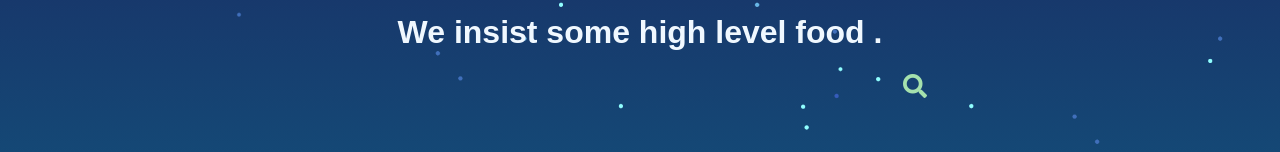
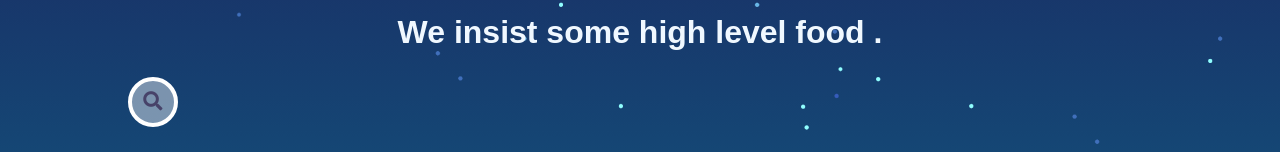
Before and after one commit to shivesh1606/shiveshktj, a plain HTML site: page index.html in a window 1280 px wide. Shown: the part 2128-2280 px from the top of the page. Drawn offline with Linux system fonts and the light colour scheme; a web font is replaced by a local one.

Commit message:
V_4.1
Bug

```diff
--- a/dark.css
+++ b/dark.css
@@ -413,39 +413,62 @@ section::before
 
 }
 
-#search
-{
-    width: 22%;
-    margin-left: 60%;
-
+#search{
+    padding: 0;
+    margin: 0;
 }
-#search input
-{
-
-    width: 0%;
-    visibility: hidden;
-    transition: 0.5s ease-in;
+#search form{
+    position: relative;
+    top: 50%;
+    left: 10%;
+    transition: all 1s;
+    width: 50px;
+    height: 50px;
+    background: rgba(255, 255, 255, 0.432);
+    box-sizing: border-box;
+    border-radius: 25px;
+    border: 4px solid rgb(255, 255, 255);
+    padding: 5px;
 }
-#search:hover
-{
-    transform: translateX(10%) scale(1.5);
-
+#search input{
+    position: absolute;
+    top: 0;
+    left: 0;
+    width: 71.5%;
+    height: 42.5px;
+    line-height: 30px;
+    outline: 0;
+    border: 0;
+    display: none;
+    font-size: 1em;
+    border-radius: 20px;
+    padding: 0 20px;
 }
-#search:hover input
-{
-    width: 80%;
-    visibility: visible;
-    border-radius: 50px;
-    border-color: transparent;
-    box-shadow:  1px 1px 12px #bebebe,
-             -1px -1px 12px #ffffff;
+#search .fa{
+    box-sizing: border-box;
+    padding: 10px;
+    width: 42.5px;
+    height: 42.5px;
+    position: absolute;
+    top: 0;
+    right: 0;
+    border-radius: 50%;
+    color: #474269;
+    text-align: center;
+    font-size: 1.2em;
+    transition: all 1s;
 }
-#search i
-{
-    color: #a5e1ad;
-    transform: scale(1.5);
+#search form:hover{
+    width: 300px;
+    cursor: pointer;
 }
-.R .container .price
+#search form:hover input{
+    display: block;
+}
+#search form:hover .fa{
+    background: #07051a;
+    color: white;
+}.R .container .price
 {
     visibility: visible;
     opacity: 1;
@@ -702,6 +725,7 @@ animation: reveal 3000ms ease-in-out forwards 200ms,
     width: inherit;
     color:white;
     font-size: 1.2em;
+    transform: translateY(-20px);
 }
 #footer a
 {
@@ -855,6 +879,7 @@ animation: reveal 3000ms ease-in-out forwards 200ms,
     .intro .name span #heading
     {
         font-size: 5rem;
+        margin-left: 0px;
     }
     .intro h2
     {
@@ -863,6 +888,7 @@ animation: reveal 3000ms ease-in-out forwards 200ms,
     nav
     {
         flex-wrap: wrap;
+        width: 100vw;
     }
     nav ul
     {
--- a/design.css
+++ b/design.css
@@ -26,7 +26,6 @@ nav
     padding: 5px 0;
     border-radius: 5px;
     flex-wrap: wrap;
-
 }
 nav .logo
 {
@@ -419,39 +418,62 @@ section::before
 
 }
 
-#search
-{
-    width: 22%;
-    margin-left: 60%;
-
+#search{
+    padding: 0;
+    margin: 0;
 }
-#search input
-{
-
-    width: 0%;
-    visibility: hidden;
-    transition: 0.5s ease-in;
+#search form{
+    position: relative;
+    top: 50%;
+    left: 10%;
+    transition: all 1s;
+    width: 50px;
+    height: 50px;
+    background: rgba(255, 255, 255, 0.432);
+    box-sizing: border-box;
+    border-radius: 25px;
+    border: 4px solid rgb(255, 255, 255);
+    padding: 5px;
 }
-#search:hover
-{
-    transform: translateX(10%) scale(1.5);
-
+#search input{
+    position: absolute;
+    top: 0;
+    left: 0;
+    width: 71.5%;
+    height: 42.5px;
+    line-height: 30px;
+    outline: 0;
+    border: 0;
+    display: none;
+    font-size: 1em;
+    border-radius: 20px;
+    padding: 0 20px;
 }
-#search:hover input
-{
-    width: 80%;
-    visibility: visible;
-    border-radius: 50px;
-    border-color: transparent;
-    box-shadow:  10px 10px 1000px #bebebe,
-             -10px -10px 100px #ffffff;
+#search .fa{
+    box-sizing: border-box;
+    padding: 10px;
+    width: 42.5px;
+    height: 42.5px;
+    position: absolute;
+    top: 0;
+    right: 0;
+    border-radius: 50%;
+    color: #474269;
+    text-align: center;
+    font-size: 1.2em;
+    transition: all 1s;
 }
-#search i
-{
-    color: #a5e1ad;
-    transform: scale(1.5);
+#search form:hover{
+    width: 300px;
+    cursor: pointer;
 }
-.R .container .price
+#search form:hover input{
+    display: block;
+}
+#search form:hover .fa{
+    background: #07051a;
+    color: white;
+}.R .container .price
 {
     visibility: visible;
     opacity: 1;
@@ -829,6 +851,7 @@ animation: reveal 3000ms ease-in-out forwards 200ms,
         opacity: 0.4;
         background: black;
     }
+
     .intro .cover .name
     {
         text-align: center;
@@ -845,10 +868,16 @@ animation: reveal 3000ms ease-in-out forwards 200ms,
     {
         width: 100%;
     }
+    nav
+    {
+        flex-wrap: wrap;
+        width: 100vw;
+    }
     nav ul
     {
         width: 100%;
     }
+
     .form
     {
         width: 100%;
@@ -863,7 +892,7 @@ animation: reveal 3000ms ease-in-out forwards 200ms,
     }
     .intro .name span #heading
     {
-        margin-left: none;
+        margin-left: 0px;
         font-size: 5rem;
     }
     .intro h2
--- a/index.html
+++ b/index.html
@@ -144,8 +144,10 @@
                 <h1 id="heading"> Recomendations</h1>
                 <p> <h2 id="subtitle">We insist some high level food .</h2>   </p>
                 <div id="search">
-                    <input type="text" placeholder="Search..">
-                    <i class="fa fa-search"></i>
+                    <form action="search">
+                        <input type="text" placeholder="Search..">
+                        <i class="fa fa-search"></i>
+                    </form>
                 </div>
 
             </div>
```
Also changed, not shown: dark.html (+4 -2 lines).
